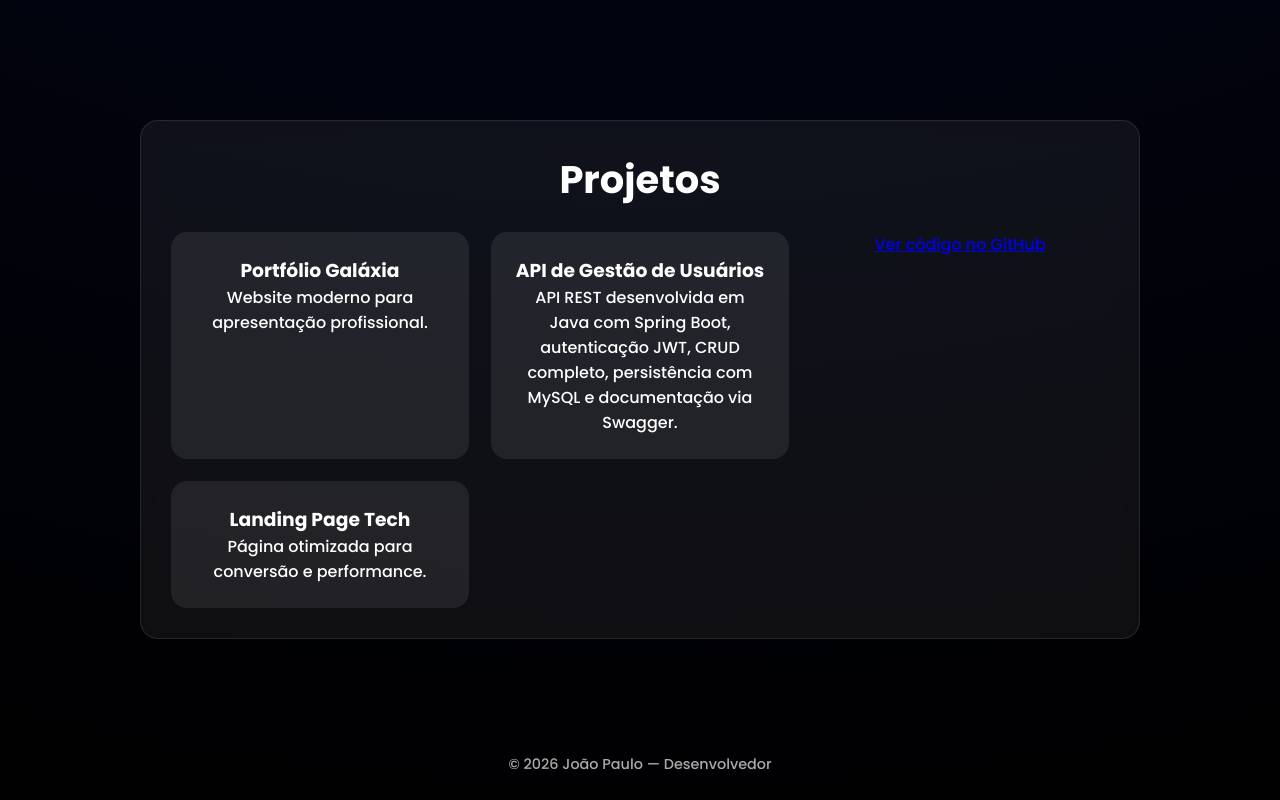
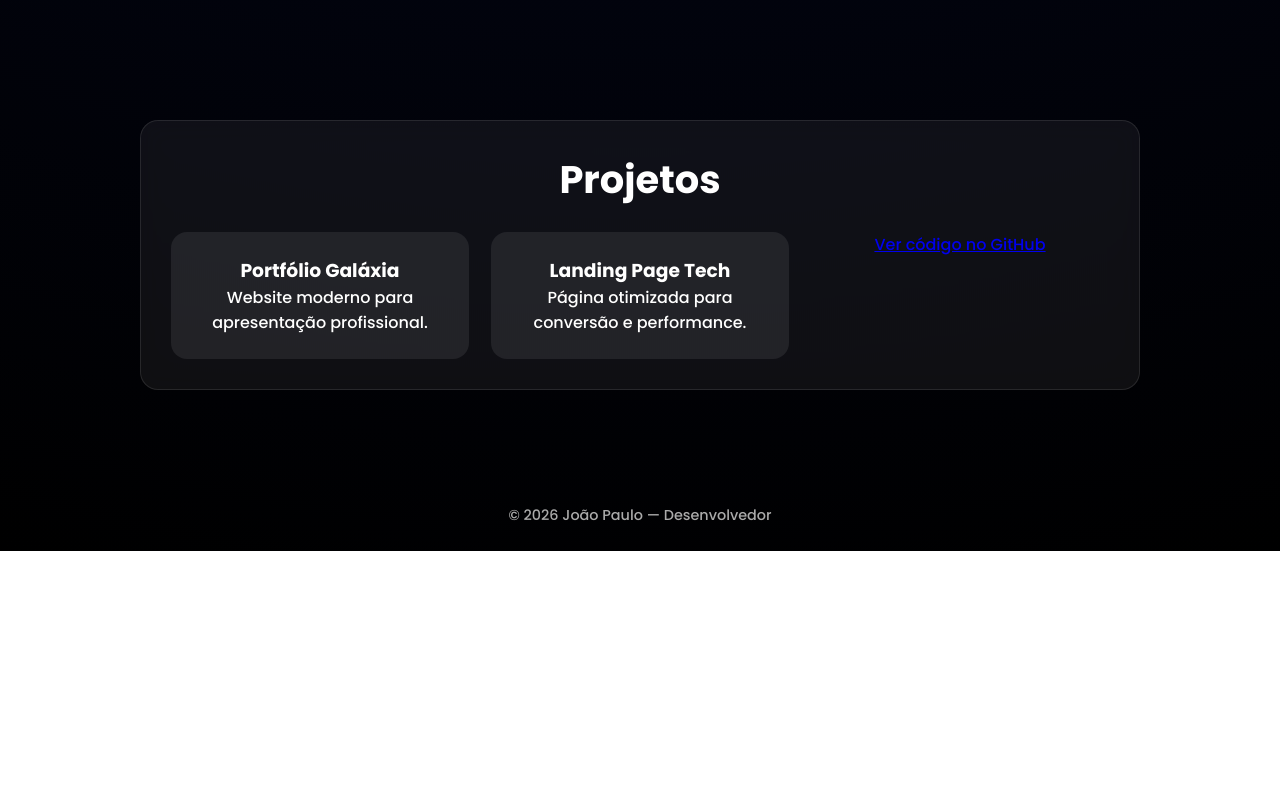
Before and after one commit to jpsilvaa07/dev-portifolio, a plain HTML site: page index.html in a window 1280 px wide. Shown: the part 1623-2423 px from the top of the page. After the commit the page ends 2174 px from the top, so only its background shows below. Drawn offline with Linux system fonts and the light colour scheme.

Commit message:
Fix HTML structure and remove redundant code

```diff
--- a/index.html
+++ b/index.html
@@ -212,19 +212,13 @@ Buscando primeira oportunidade para aplicar boas práticas de código e arquitet
       </div>
 
       <div class="project">
-        <h3>API de Gestão de Usuários</h3>
-        <p>API REST desenvolvida em Java com Spring Boot, autenticação JWT,
-CRUD completo, persistência com MySQL e documentação via Swagger.</p>
+        <h3>Landing Page Tech</h3>
+        <p>Página otimizada para conversão e performance.</p>
       </div>
 
       <a href="https://github.com/jpsilvaa07/Portifolio" target="_blank">
   Ver código no GitHub
 </a>
-
-      <div class="project">
-        <h3>Landing Page Tech</h3>
-        <p>Página otimizada para conversão e performance.</p>
-      </div>
     </div>
   </div>
 </section>
@@ -277,4 +271,5 @@ window.addEventListener("resize", () => {
 </script>
 
 </body>
+
 </html>
```
